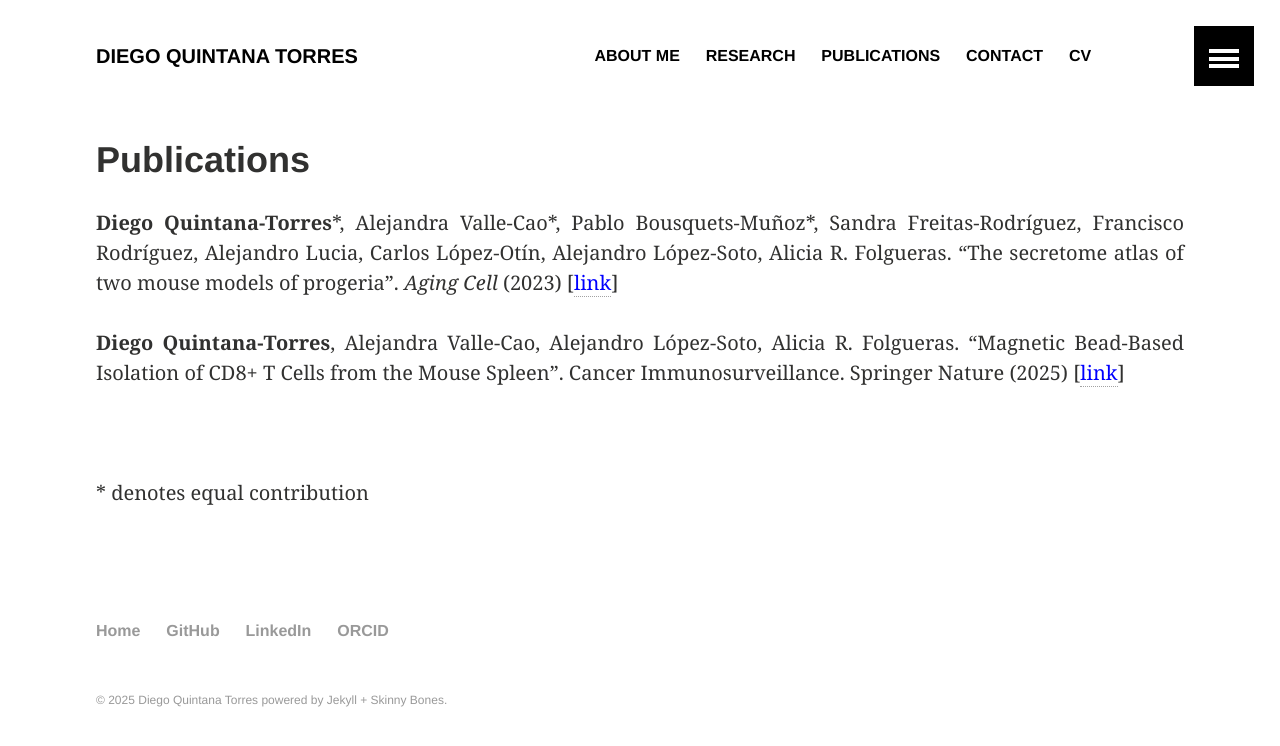
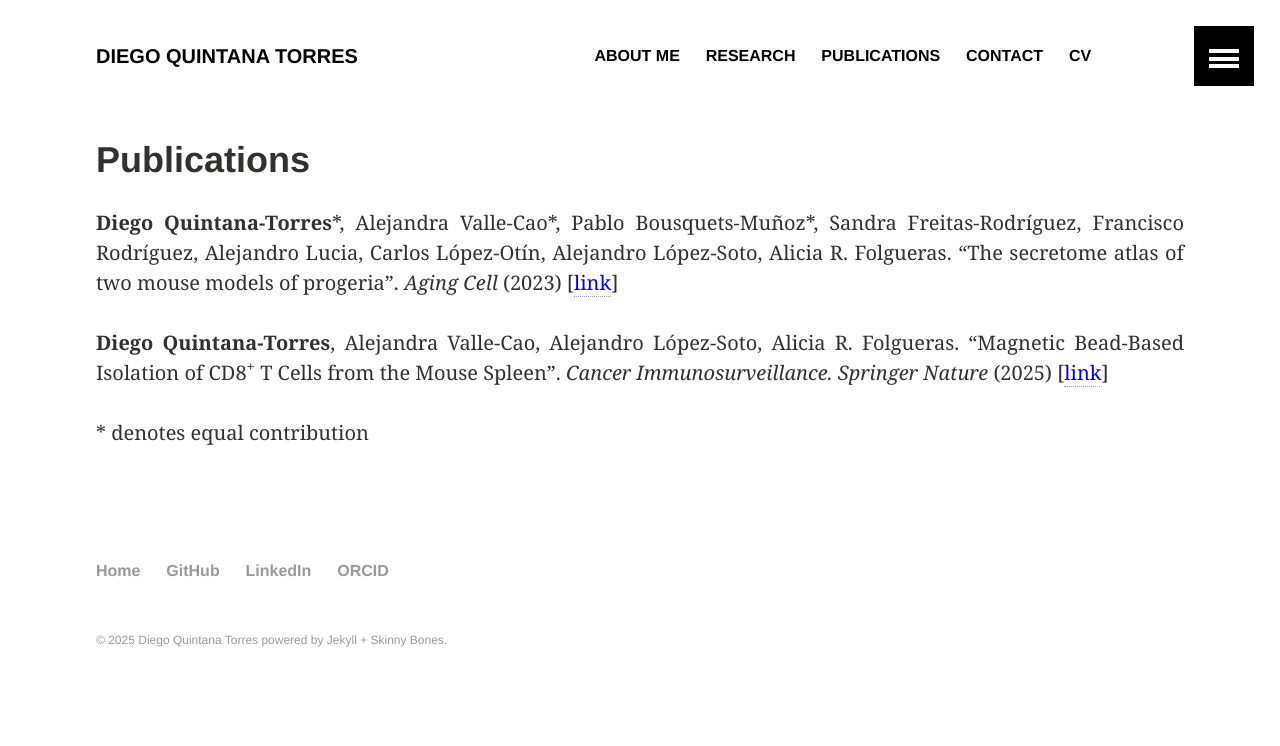
Before and after one commit to dquintanatorres/dquintanatorres.github.io, a Jekyll site: the page built from publications.md, in a window 1280 px wide. Shown: the top 746 px of the page. Built offline with Jekyll 4.4.1, drawn with Linux system fonts in a browser that asks for light colours.

Commit message:
Update publications.md

```diff
--- a/publications.md
+++ b/publications.md
@@ -8,10 +8,8 @@
 <b>Diego Quintana-Torres</b>\*, Alejandra Valle-Cao\*, Pablo Bousquets-Muñoz\*, Sandra Freitas-Rodríguez, Francisco Rodríguez, Alejandro Lucia, Carlos López-Otín, Alejandro López-Soto, Alicia R. Folgueras. “The secretome atlas of two mouse models of progeria”. <i>Aging Cell</i> (2023) [<a href ="https://onlinelibrary.wiley.com/doi/full/10.1111/acel.13952" target="_blank" style="color:blue;">link</a>]
 <br>
 <br>
-<b>Diego Quintana-Torres</b>, Alejandra Valle-Cao, Alejandro López-Soto, Alicia R. Folgueras. "Magnetic Bead-Based Isolation of CD8+ T Cells from the Mouse Spleen". Cancer
-Immunosurveillance. Springer Nature (2025) [<a href="https://link.springer.com/protocol/10.1007/978-1-0716-4558-1_4" target="_blank" style="color:blue;">link</a>]
-<br>
-<br>
+<b>Diego Quintana-Torres</b>, Alejandra Valle-Cao, Alejandro López-Soto, Alicia R. Folgueras. "Magnetic Bead-Based Isolation of CD8<sup>+</sup> T Cells from the Mouse Spleen". <i>Cancer
+Immunosurveillance. Springer Nature</i> (2025) [<a href="https://link.springer.com/protocol/10.1007/978-1-0716-4558-1_4" target="_blank" style="color:blue;">link</a>]
 <br>
 <br>
 \* denotes equal contribution
```
